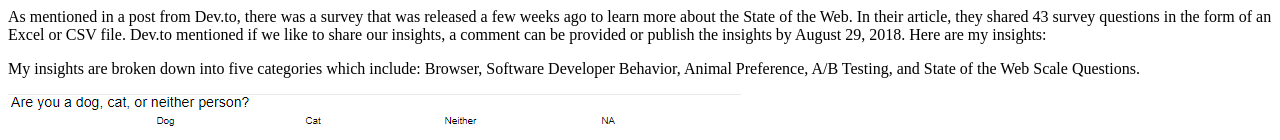
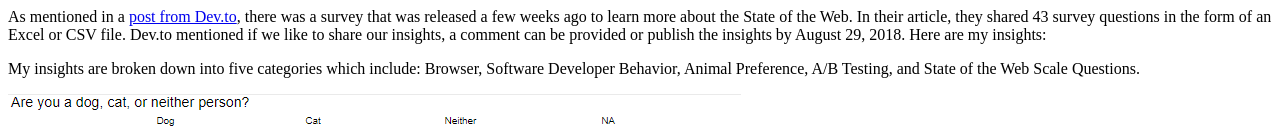
Before and after one commit to developbit/developbit.github.io, a plain HTML site: page index.html in a window 1280 px wide. Shown: the top 140 px of the page. Drawn offline with Linux system fonts and the light colour scheme.

Commit message:
Update index.html

```diff
--- a/index.html
+++ b/index.html
@@ -1,10 +1,15 @@
 <html>
+  <head>
 
-  <p> As mentioned in a post from Dev.to, there was a survey that was released a few weeks ago to learn more about the State of the Web. In their article, they shared 43 survey questions in the form of an Excel or CSV file.  Dev.to mentioned if we like to share our insights, a comment can be provided or publish the insights by August 29, 2018. Here are my insights:
+ <title>Page Title</title>
+</head>
+<body>
+  <p> As mentioned in a <a href="https://dev.to/devteam/state-of-the-web-data---call-for-analysis-2o75" title="State of Web">post from Dev.to</a>, there was a survey that was released a few weeks ago to learn more about the State of the Web. In their article, they shared 43 survey questions in the form of an Excel or CSV file.  Dev.to mentioned if we like to share our insights, a comment can be provided or publish the insights by August 29, 2018. Here are my insights:
   </p>
 
   <p>
 My insights are broken down into five categories which include: Browser, Software Developer Behavior, Animal Preference, A/B Testing, and State of the Web Scale Questions.
 </p>
   <img src="/images/animalpreference.PNG" alt="hi"/>
+  </body>
 </html>
```
